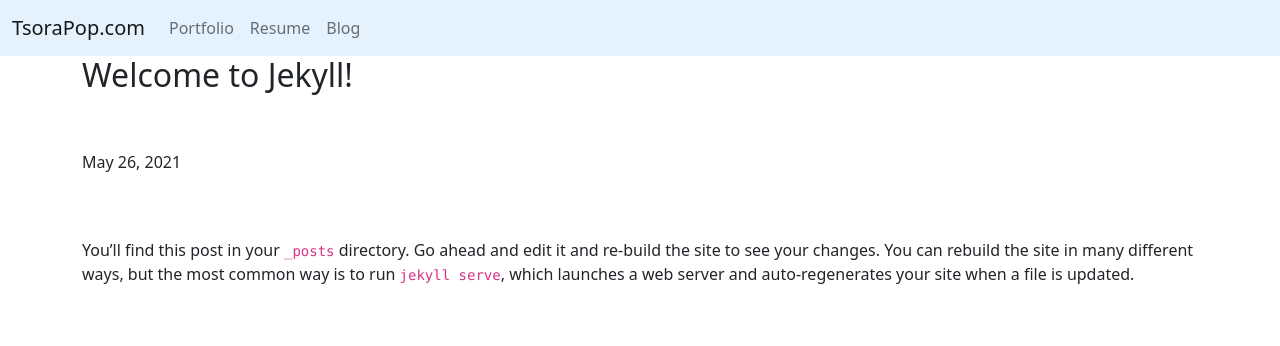
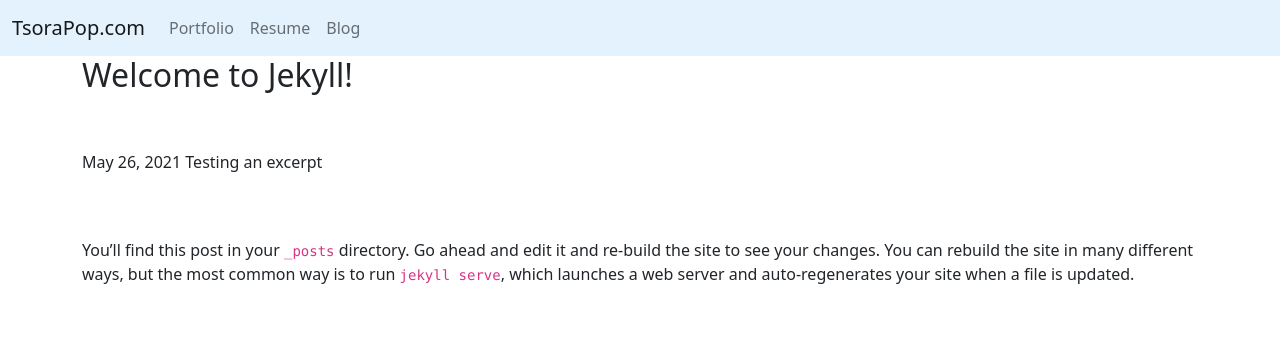
Before and after one commit to Tsora-Pop/Tsora-Pop.github.io, a Jekyll site: the page built from _posts/2021-05-26-welcome-to-jekyll.markdown, in a window 1280 px wide and 1015 px high. Shown: the top 346 px of the window. Built offline with Jekyll 4.4.1, drawn with Linux system fonts in a browser that asks for light colours.

Commit message:
Update 2021-05-26-welcome-to-jekyll.markdown

```diff
--- a/_posts/2021-05-26-welcome-to-jekyll.markdown
+++ b/_posts/2021-05-26-welcome-to-jekyll.markdown
@@ -6,6 +6,7 @@ published: May 26, 2021
 ---
 ## {{ page.title}}
 {{ page.published }}
+Testing an excerpt
 
 You’ll find this post in your `_posts` directory. Go ahead and edit it and re-build the site to see your changes. You can rebuild the site in many different ways, but the most common way is to run `jekyll serve`, which launches a web server and auto-regenerates your site when a file is updated.
 
```
